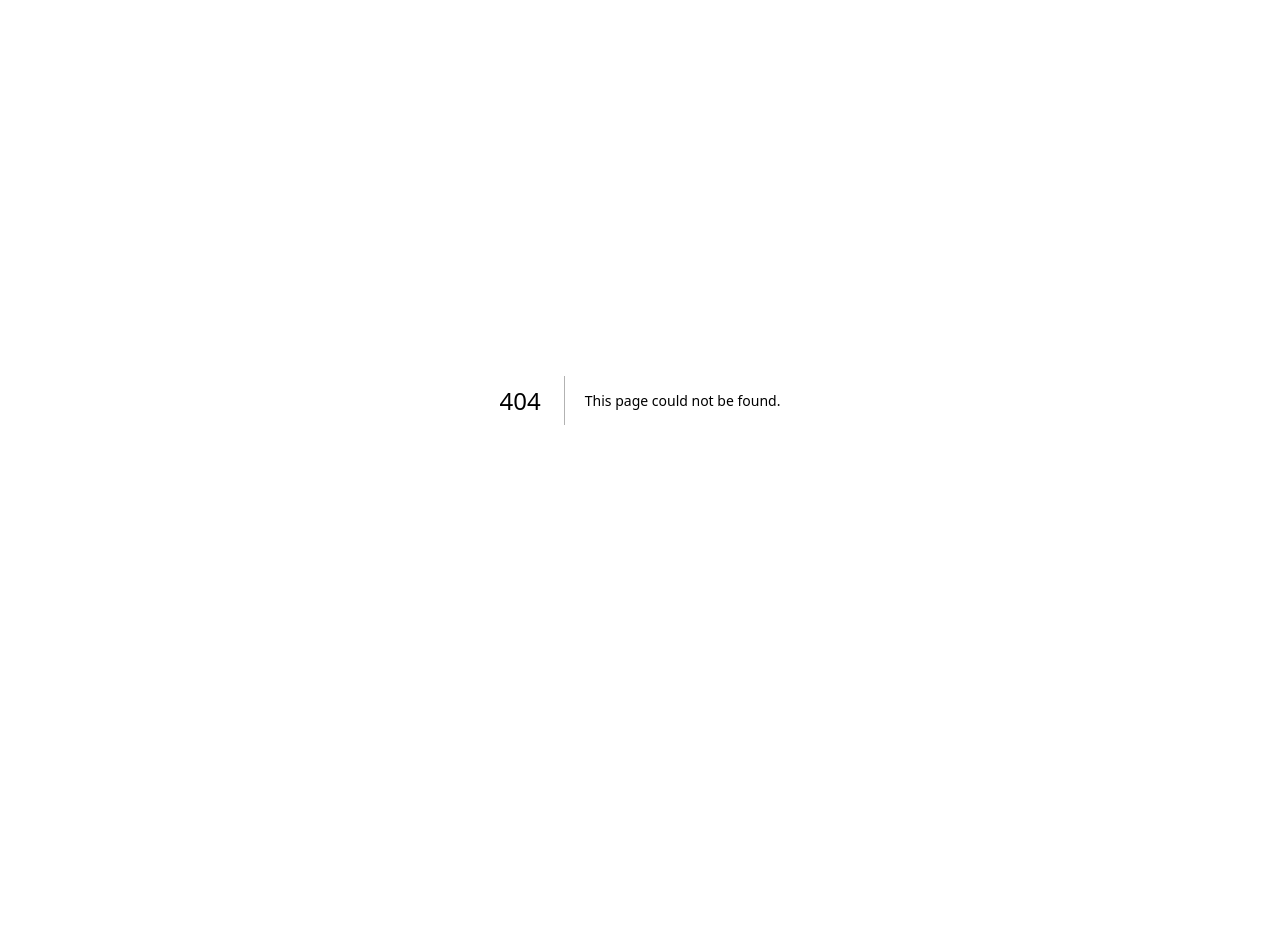
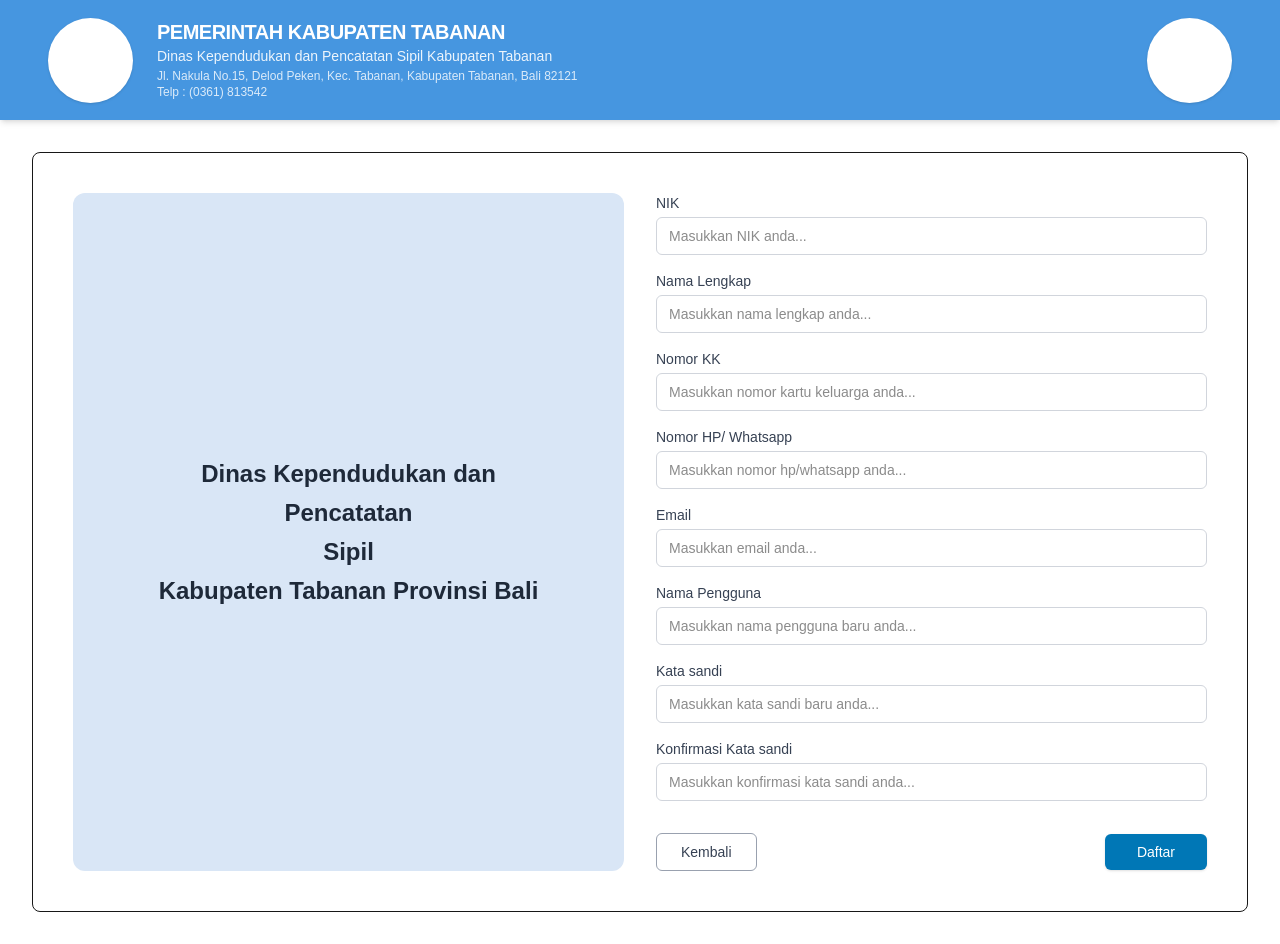
Before and after one commit to dekana576/project-magang-instiki, a Next.js app: page /1/register in a window 1280 px wide. Before the commit this address had no page. Before the commit the page ends 800 px from the top, so only its background shows below. Built offline with nearby package versions, Linux system fonts and the light colour scheme.

Commit message:
commit kedua yovan

```diff
--- a/src/app/[locale]/login/page.tsx
+++ b/src/app/[locale]/login/page.tsx
@@ -1,4 +1,4 @@
-import LoginPage from "@/components/pages/Login/LoginPage";
+import LoginPage from "@/components/pages/LoginPage";
 
 export default function Page() {
   return <LoginPage />;
--- /dev/null
+++ b/src/components/fragments/TopBarOperator.tsx
@@ -0,0 +1,97 @@
+"use client";
+
+import React, { useState } from "react";
+
+export default function TopBarOperator() {
+  //untuk mengontrol buka/tutup menu dropdown
+  const [isOpen, setIsOpen] = useState(false);
+
+  return (
+    <header className="w-full min-h-[90px] sm:min-h-[110px] md:min-h-[120px] bg-[#4696E0] flex items-center justify-between px-4 sm:px-8 md:px-12 py-3 sm:py-4 shadow-md">
+      {/* sisi kiri*/}
+      <div className="flex items-center gap-3 sm:gap-6">
+        {/* lingkaran kiri */}
+        <div className="w-[52px] h-[52px] sm:w-[70px] sm:h-[70px] md:w-[85px] md:h-[85px] rounded-full bg-white shrink-0 shadow-sm" />
+
+        {/* teks header Dukcapil */}
+        <div className="flex flex-col text-white">
+          <h1 className="text-xs sm:text-base md:text-xl font-bold tracking-tight uppercase leading-snug">
+            Pemerintah Kabupaten Tabanan
+          </h1>
+          <p className="text-[11px] sm:text-xs md:text-sm font-medium text-white/90 leading-snug">
+            Dinas Kependudukan dan Pencatatan Sipil Kabupaten Tabanan
+          </p>
+          <p className="text-[9px] sm:text-[11px] md:text-xs text-white/80 mt-0.5 leading-snug">
+            Jl. Nakula No.15, Delod Peken, Kec. Tabanan, Kabupaten Tabanan, Bali 82121
+          </p>
+          <p className="text-[9px] sm:text-[11px] md:text-xs text-white/80 leading-snug">
+            Telp : (0361) 813542
+          </p>
+        </div>
+      </div>
+
+      {/* sisi kanan*/}
+      <div className="relative">
+        <div className="flex items-center gap-3 sm:gap-4 focus:outline-none">
+          {/* lingkaran kanan*/}
+          <div className="w-[33px] h-[33px] sm:w-[51px] sm:h-[51px] md:w-[66px] md:h-[66px] rounded-full bg-white shrink-0 shadow-sm">
+            <svg
+              className="w-full h-full text-gray-400 p-1"
+              viewBox="0 0 24 24"
+              fill="none"
+              stroke="currentColor"
+              strokeWidth="1.5"
+            >
+            </svg>
+          </div>
+
+          {/*nama akun dan jenis akun yang harusnya bisa berubah sesuai akun yang dipakai login*/}
+          <div className="flex flex-col text-left text-white">
+            <span className="font-bold text-sm sm:text-base md:text-lg tracking-wide leading-snug">
+              I Made Gunawan
+            </span>
+            <span className="text-[11px] sm:text-xs md:text-sm font-normal text-white/90 leading-snug">
+              Petugas Pelayanan
+            </span>
+          </div>
+
+        <button
+          onClick={() => setIsOpen(!isOpen)}
+          className="flex items-center gap-3 sm:gap-4 focus:outline-none cursor-pointer group"
+        >
+          {/* ikon dropdown */}
+          <div className="text-white ml-1">
+            <svg
+              className={`w-6 h-6 sm:w-7 sm:h-7 transition-transform duration-200 ${
+                isOpen ? "rotate-180" : ""
+              }`}
+              fill="none"
+              stroke="currentColor"
+              strokeWidth="2"
+              viewBox="0 0 24 24"
+            >
+              <path strokeLinecap="round" strokeLinejoin="round" d="M19 9l-7 7-7-7" />
+            </svg>
+          </div>
+        </button>
+
+        {/* menu dropdown yang muncul*/}
+        {isOpen && (
+          <div className="absolute right-0 top-full mt-2 w-48 bg-white rounded-md shadow-lg py-1 z-50 text-gray-700">
+            <a href="#" className="block px-4 py-2 text-sm hover:bg-gray-100">
+              Profil Saya
+            </a>
+            <a href="#" className="block px-4 py-2 text-sm hover:bg-gray-100">
+              Pengaturan Akun
+            </a>
+            <hr className="my-1 border-gray-200" />
+            <a href="#" className="block px-4 py-2 text-sm text-red-600 hover:bg-gray-100">
+              Keluar (Logout)
+            </a>
+          </div>
+        )}
+        </div>
+      </div>
+    </header>
+  );
+}
--- a/src/components/pages/RegisterPage.tsx
+++ b/src/components/pages/RegisterPage.tsx
@@ -1,15 +1,149 @@
+"use client"
+import React from "react";
 import TopBar from "@/components/fragments/TopBar";
+
 
 export default function RegisterPage() {
   return (
-    <div className="min-h-screen bg-white flex flex-col items-center">
+    // mengatur komponen paling dasar atau utama seperti bg paling belakang
+    <div className="min-h-screen bg-[rgba(242, 242, 242, 1)] flex flex-col">
+      {/* header topBar */}
+      <TopBar />
 
-      <TopBar />
-      {/* isi disini form nya : contoh */}
-      <div className="flex items-center justify-center flex-1">
-        <h1 className="text-2xl font-bold text-zinc-800">Register Page</h1>
-      </div>
+      {/* konten utama halaman register */}
+      <main className="flex-1 flex items-center justify-center p-4 sm:p-6 md:p-8">
+        {/* kotak pembungkus besar warna putih, tempat naruh berbagai objek atau elemen */}
+        <div className="bg-white border border-[rgba(112, 112, 112, 1)] rounded-lg w-full p-6 sm:p-8 md:p-10 grid grid-cols-1 lg:grid-cols-2 gap-8 items-center">
 
+          {/* Kotak biru muda yang bakal diisi oleh gambar */}
+          <div className="bg-[#D9E6F6] rounded-xl p-8 sm:p-12 flex flex-col items-center justify-center text-center h-full min-h-[350px] lg:min-h-[450px]">
+            {/* ini h3 nya nanti bakal dihapus pas pakai img */}
+            <h3 className="text-gray-800 font-semibold text-lg sm:text-xl md:text-2xl leading-relaxed max-w-sm">
+              Dinas Kependudukan dan Pencatatan <br />
+              Sipil <br />
+              Kabupaten Tabanan Provinsi Bali
+            </h3>
+          </div>
+
+          {/* form input register yang ada di kanan */}
+          <div className="flex flex-col justify-center">
+            <form className="space-y-4" onSubmit={(event) => event.preventDefault()}>
+              {/* NIK */}
+              <div>
+                <label className="block text-xs sm:text-sm font-medium text-gray-700 mb-1">
+                  NIK
+                </label>
+                <input
+                  type="text"
+                  placeholder="Masukkan NIK anda..."
+                  className="w-full px-3 py-2 text-sm border border-gray-300 rounded-md focus:outline-none focus:ring-1 focus:ring-[#4696E0]"
+                />
+              </div>
+
+              {/* nama lengkap */}
+              <div>
+                <label className="block text-xs sm:text-sm font-medium text-gray-700 mb-1">
+                  Nama Lengkap
+                </label>
+                <input
+                  type="text"
+                  placeholder="Masukkan nama lengkap anda..."
+                  className="w-full px-3 py-2 text-sm border border-gray-300 rounded-md focus:outline-none focus:ring-1 focus:ring-[#4696E0]"
+                />
+              </div>
+
+              {/* nomor KK */}
+              <div>
+                <label className="block text-xs sm:text-sm font-medium text-gray-700 mb-1">
+                  Nomor KK
+                </label>
+                <input
+                  type="text"
+                  placeholder="Masukkan nomor kartu keluarga anda..."
+                  className="w-full px-3 py-2 text-sm border border-gray-300 rounded-md focus:outline-none focus:ring-1 focus:ring-[#4696E0]"
+                />
+              </div>
+
+              {/* nomor HP/ Whatsapp */}
+              <div>
+                <label className="block text-xs sm:text-sm font-medium text-gray-700 mb-1">
+                  Nomor HP/ Whatsapp
+                </label>
+                <input
+                  type="text"
+                  placeholder="Masukkan nomor hp/whatsapp anda..."
+                  className="w-full px-3 py-2 text-sm border border-gray-300 rounded-md focus:outline-none focus:ring-1 focus:ring-[#4696E0]"
+                />
+              </div>
+
+              {/* email */}
+              <div>
+                <label className="block text-xs sm:text-sm font-medium text-gray-700 mb-1">
+                  Email
+                </label>
+                <input
+                  type="email"
+                  placeholder="Masukkan email anda..."
+                  className="w-full px-3 py-2 text-sm border border-gray-300 rounded-md focus:outline-none focus:ring-1 focus:ring-[#4696E0]"
+                />
+              </div>
+
+              {/* nama pengguna */}
+              <div>
+                <label className="block text-xs sm:text-sm font-medium text-gray-700 mb-1">
+                  Nama Pengguna
+                </label>
+                <input
+                  type="text"
+                  placeholder="Masukkan nama pengguna baru anda..."
+                  className="w-full px-3 py-2 text-sm border border-gray-300 rounded-md focus:outline-none focus:ring-1 focus:ring-[#4696E0]"
+                />
+              </div>
+
+              {/* kata sandi */}
+              <div>
+                <label className="block text-xs sm:text-sm font-medium text-gray-700 mb-1">
+                  Kata sandi
+                </label>
+                <input
+                  type="password"
+                  placeholder="Masukkan kata sandi baru anda..."
+                  className="w-full px-3 py-2 text-sm border border-gray-300 rounded-md focus:outline-none focus:ring-1 focus:ring-[#4696E0]"
+                />
+              </div>
+
+              {/* konfirmasi kata sandi */}
+              <div>
+                <label className="block text-xs sm:text-sm font-medium text-gray-700 mb-1">
+                  Konfirmasi Kata sandi
+                </label>
+                <input
+                  type="password"
+                  placeholder="Masukkan konfirmasi kata sandi anda..."
+                  className="w-full px-3 py-2 text-sm border border-gray-300 rounded-md focus:outline-none focus:ring-1 focus:ring-[#4696E0]"
+                />
+              </div>
+
+              {/* tombol kembali dan daftar */}
+              <div className="flex items-center justify-between pt-4">
+                <button
+                  type="button"
+                  className="px-6 py-2 border border-gray-400 text-gray-700 font-medium rounded-md text-sm hover:bg-gray-50 transition"
+                >
+                  Kembali
+                </button>
+                <button
+                  type="submit"
+                  className="px-8 py-2 bg-[#0077B6] hover:bg-[#006096] text-white font-medium rounded-md text-sm transition shadow-sm"
+                >
+                  Daftar
+                </button>
+              </div>
+            </form>
+          </div>
+
+        </div>
+      </main>
     </div>
   );
 }
```
Also changed, not shown: src/components/fragments/TopBar.tsx (+4 -4 lines), src/app/[locale]/otp/page.tsx (renamed from src/app/otp/page.tsx), src/app/[locale]/register/page.tsx (renamed from src/app/register/page.tsx), src/components/pages/LoginPage.tsx (renamed from src/components/pages/Login/LoginPage.tsx).
